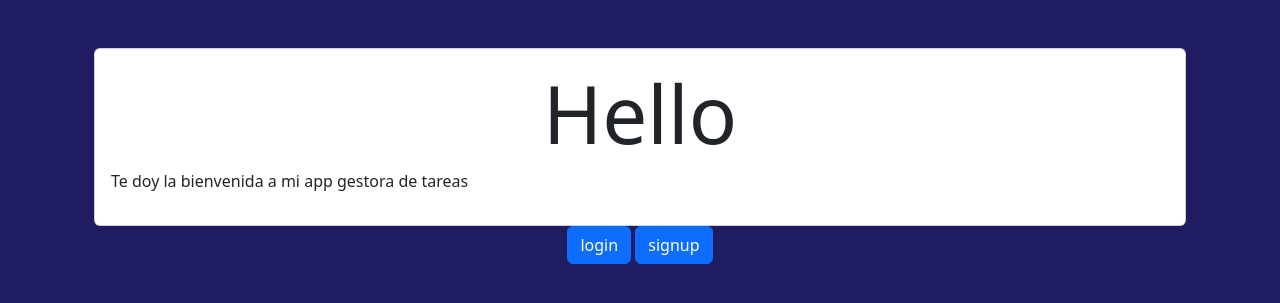
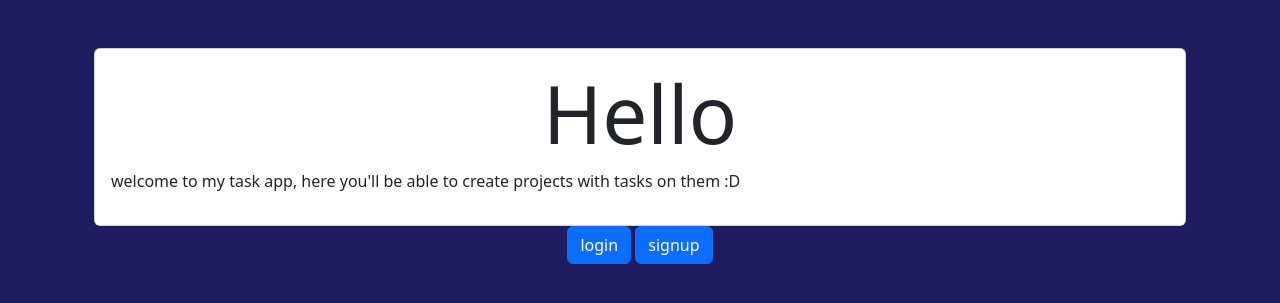
Before and after one commit to DavidNieto769/taskAppDjango, a Django app: page / in a window 1280 px wide. Shown: the part 56-359 px from the top of the page. Run offline with Django 4.2, Linux system fonts and the light colour scheme.

Commit message:
Se modificó la pagina de index

```diff
--- a/myapp/templates/index.html
+++ b/myapp/templates/index.html
@@ -7,12 +7,12 @@
         {%if user.is_authenticated%}
     <section class="card card-body">
         <h1 class="display-1 text-center">{{title}}</h1>
-        <p>Lorem ipsum dolor sit amet consectetur adipisicing elit. Omnis magni iste tempora ipsum laborum laudantium mollitia voluptas quibusdam voluptate maxime.</p>
+        <p>It's nice to see you back :D</p>
     </section>
     {%else%}
     <section class="card card-body">
         <h1 class="display-1 text-center">{{title}}</h1>
-        <p>Te doy la bienvenida a mi app gestora de tareas</p>
+        <p>welcome to my task app, here you'll be able to create projects with tasks on them :D</p>
     </section>
     <div class="text-center">
         <a class="btn btn-primary" href="/signin/">login</a>
```
